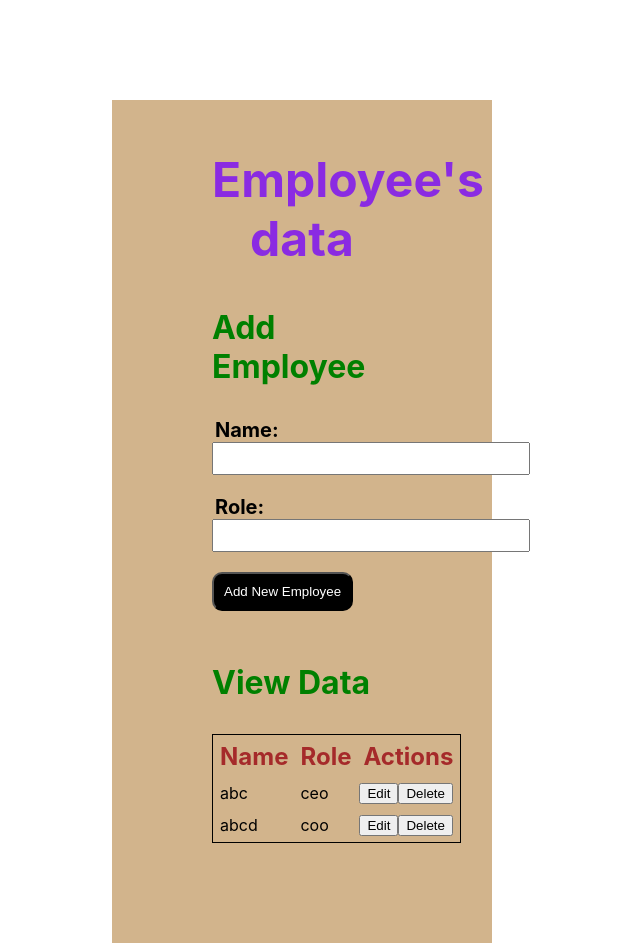
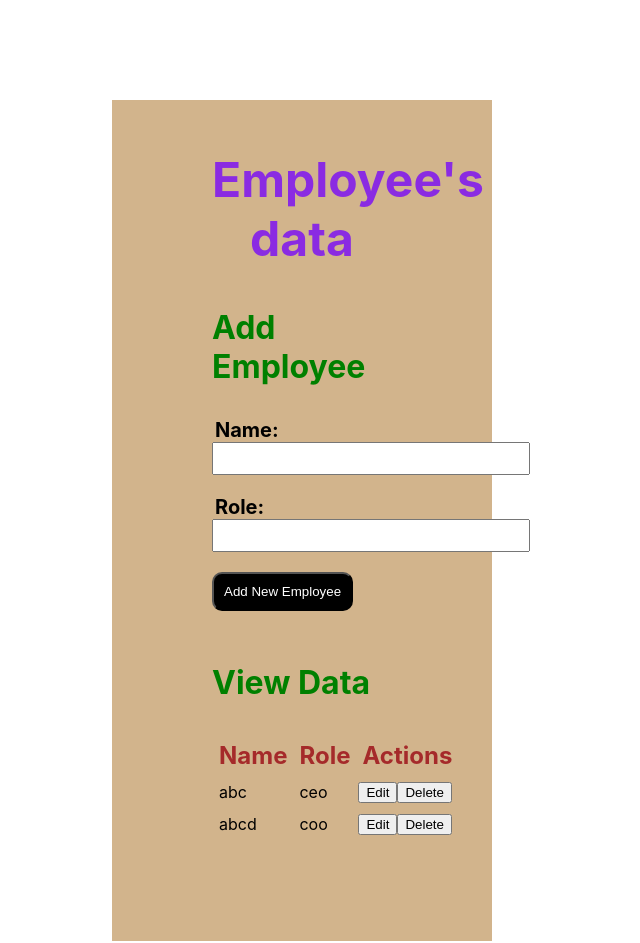
Before and after one commit to Shanthi2814/Day26-crud, a React (Create React App) app: page /about in a window 1280 px wide. Shown: the whole page, without its empty margins (388-1028 px from the left). Built offline with nearby package versions, Linux system fonts and the light colour scheme.

Commit message:
Update App.css

```diff
--- a/src/App.css
+++ b/src/App.css
@@ -5,6 +5,6 @@
   display: flex;
   flex-direction: column;
 }
-.table{
+.table .heading{
   border: 1px,solid,black;
 }
```
